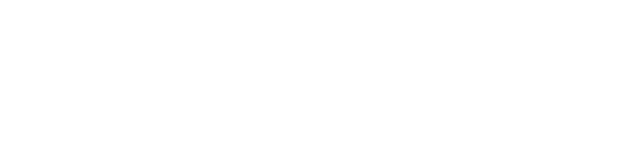
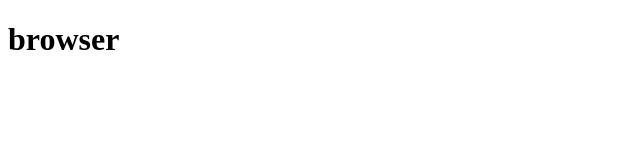
Before and after one commit to Triple7Rules/Browser, a plain HTML site: page index.html in a window 1280 px wide. Shown: the whole page, without its empty margins (0-640 px from the left). Drawn offline with Linux system fonts and the light colour scheme.

Commit message:
Update index.html

```diff
--- a/index.html
+++ b/index.html
@@ -2,5 +2,6 @@
 <html>
 <head>
 <title>Browser</title>
+  <h1>browser</h1>
 </head>
 </html>
```
